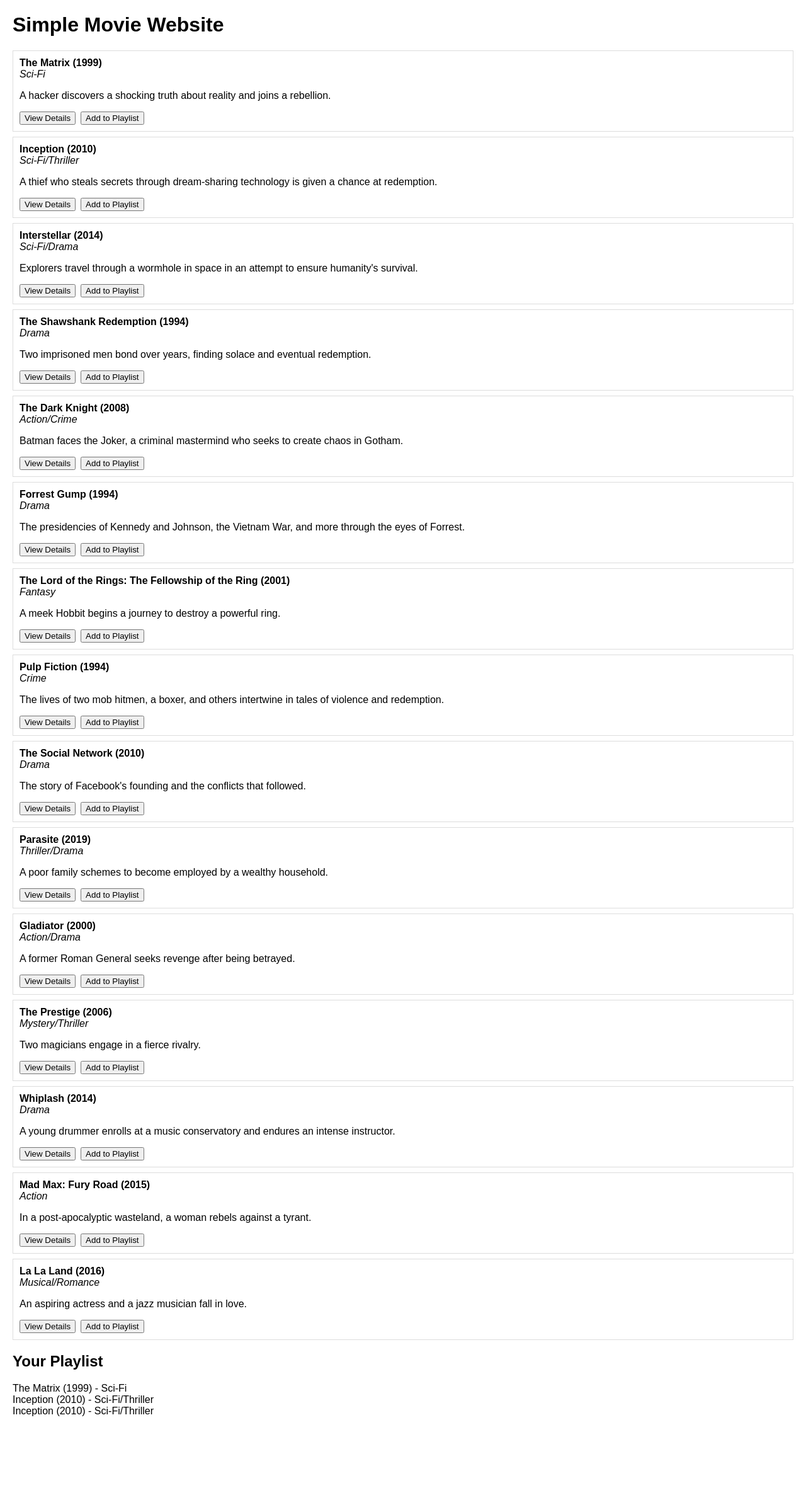
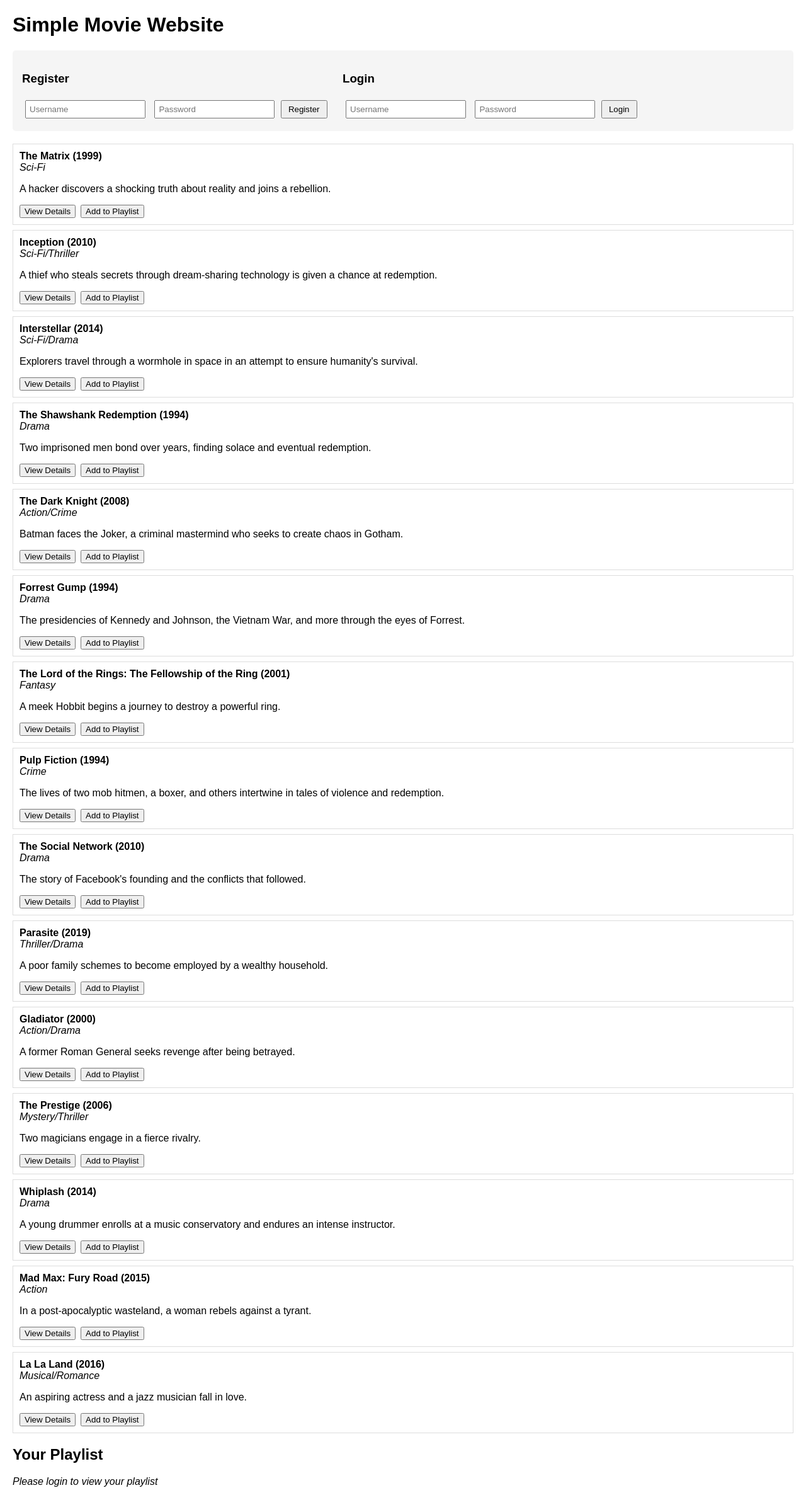
Before and after one commit to CanarysPlayground/Movie_repo, a Flask app: page / in a window 1280 px wide. Shown: the whole page at 63% size. Before the commit the page ends 2248 px from the top, so only its background shows below. Run offline with Flask 2, Linux system fonts and the light colour scheme; data comes from the database, SQL or seed files in the repository.

Commit message:
Implement user authentication system with registration, login, and logout
Co-authored-by: kavyashri-as <213833080+kavyashri-as@users.noreply.github.com>

```diff
--- a/app.py
+++ b/app.py
@@ -1,6 +1,8 @@
-from flask import Flask, request, jsonify, render_template, g, redirect, url_for
+from flask import Flask, request, jsonify, render_template, g, redirect, url_for, session
+from werkzeug.security import generate_password_hash, check_password_hash
 import sqlite3
 import os
+from functools import wraps
 
 DB_PATH = os.path.join(os.path.dirname(__file__), "movies.db")
 
@@ -18,6 +20,23 @@ def init_db():
     db.commit()
 
 app = Flask(__name__)
+app.secret_key = os.environ.get('SECRET_KEY', 'dev-secret-key-change-in-production')
+
+# Authentication helpers
+def login_required(f):
+    @wraps(f)
+    def decorated_function(*args, **kwargs):
+        if 'user_id' not in session:
+            return jsonify({"error": "Authentication required"}), 401
+        return f(*args, **kwargs)
+    return decorated_function
+
+def get_current_user():
+    if 'user_id' not in session:
+        return None
+    db = get_db()
+    cur = db.execute("SELECT id, username FROM users WHERE id = ?", (session['user_id'],))
+    return cur.fetchone()
 
 # Initialize database if it doesn't exist
 if not os.path.exists(DB_PATH):
@@ -33,6 +52,70 @@ def close_connection(exception):
 @app.route("/")
 def index():
     return render_template("index.html")
+
+# API: register user
+@app.route("/api/register", methods=["POST"])
+def register():
+    data = request.get_json()
+    if not data or "username" not in data or "password" not in data:
+        return jsonify({"error": "username and password required"}), 400
+
+    username = data["username"].strip()
+    password = data["password"]
+
+    if len(username) < 3:
+        return jsonify({"error": "Username must be at least 3 characters"}), 400
+    if len(password) < 6:
+        return jsonify({"error": "Password must be at least 6 characters"}), 400
+
+    db = get_db()
+    # Check if username already exists
+    cur = db.execute("SELECT id FROM users WHERE username = ?", (username,))
+    if cur.fetchone():
+        return jsonify({"error": "Username already exists"}), 400
+
+    # Create user
+    password_hash = generate_password_hash(password)
+    db.execute("INSERT INTO users (username, password_hash) VALUES (?, ?)", (username, password_hash))
+    db.commit()
+
+    return jsonify({"status": "success", "message": "User registered successfully"}), 201
+
+# API: login
+@app.route("/api/login", methods=["POST"])
+def login():
+    data = request.get_json()
+    if not data or "username" not in data or "password" not in data:
+        return jsonify({"error": "username and password required"}), 400
+
+    username = data["username"].strip()
+    password = data["password"]
+
+    db = get_db()
+    cur = db.execute("SELECT id, username, password_hash FROM users WHERE username = ?", (username,))
+    user = cur.fetchone()
+
+    if not user or not check_password_hash(user["password_hash"], password):
+        return jsonify({"error": "Invalid username or password"}), 401
+
+    session['user_id'] = user["id"]
+    session['username'] = user["username"]
+
+    return jsonify({"status": "success", "message": "Logged in successfully", "username": user["username"]})
+
+# API: logout
+@app.route("/api/logout", methods=["POST"])
+def logout():
+    session.clear()
+    return jsonify({"status": "success", "message": "Logged out successfully"})
+
+# API: get current user
+@app.route("/api/user", methods=["GET"])
+def current_user():
+    user = get_current_user()
+    if user:
+        return jsonify({"username": user["username"], "id": user["id"]})
+    return jsonify({"error": "Not authenticated"}), 401
 
 # API: list movies
 @app.route("/api/movies", methods=["GET"])
@@ -54,29 +137,39 @@ def movie_details(movie_id):
 
 # API: add movie to playlist
 @app.route("/api/playlist", methods=["POST"])
+@login_required
 def add_to_playlist():
     data = request.get_json()
     if not data or "movie_id" not in data:
         return jsonify({"error": "movie_id required"}), 400
     movie_id = data["movie_id"]
+    user_id = session['user_id']
     db = get_db()
     # check movie exists
     cur = db.execute("SELECT id FROM movies WHERE id = ?", (movie_id,))
     if not cur.fetchone():
         return jsonify({"error": "movie not found"}), 404
+    # check if already in playlist
+    cur = db.execute("SELECT id FROM playlist WHERE user_id = ? AND movie_id = ?", (user_id, movie_id))
+    if cur.fetchone():
+        return jsonify({"error": "Movie already in playlist"}), 400
     # insert to playlist
-    db.execute("INSERT INTO playlist (movie_id) VALUES (?)", (movie_id,))
+    db.execute("INSERT INTO playlist (user_id, movie_id) VALUES (?, ?)", (user_id, movie_id))
     db.commit()
     return jsonify({"status": "added", "movie_id": movie_id})
 
 # API: get playlist
 @app.route("/api/playlist", methods=["GET"])
+@login_required
 def get_playlist():
+    user_id = session['user_id']
     db = get_db()
     cur = db.execute("""
         SELECT p.id as playlist_id, m.id as movie_id, m.title, m.year, m.genre
-        FROM playlist p JOIN movies m ON p.movie_id = m.id ORDER BY p.id
-    """)
+        FROM playlist p JOIN movies m ON p.movie_id = m.id
+        WHERE p.user_id = ?
+        ORDER BY p.id
+    """, (user_id,))
     items = [dict(row) for row in cur.fetchall()]
     return jsonify(items)
 
--- a/schema.sql
+++ b/schema.sql
@@ -1,5 +1,13 @@
 DROP TABLE IF EXISTS movies;
 DROP TABLE IF EXISTS playlist;
+DROP TABLE IF EXISTS users;
+
+CREATE TABLE users (
+    id INTEGER PRIMARY KEY AUTOINCREMENT,
+    username TEXT UNIQUE NOT NULL,
+    password_hash TEXT NOT NULL,
+    created_at TIMESTAMP DEFAULT CURRENT_TIMESTAMP
+);
 
 CREATE TABLE movies (
     id INTEGER PRIMARY KEY AUTOINCREMENT,
@@ -11,8 +19,10 @@ CREATE TABLE movies (
 
 CREATE TABLE playlist (
     id INTEGER PRIMARY KEY AUTOINCREMENT,
+    user_id INTEGER NOT NULL,
     movie_id INTEGER NOT NULL,
     added_at TIMESTAMP DEFAULT CURRENT_TIMESTAMP,
+    FOREIGN KEY(user_id) REFERENCES users(id),
     FOREIGN KEY(movie_id) REFERENCES movies(id)
 );
 
--- a/templates/index.html
+++ b/templates/index.html
@@ -8,16 +8,137 @@
     .movie { border: 1px solid #ddd; padding: 10px; margin-bottom: 8px; }
     .controls { margin-top: 10px; }
     #playlist { margin-top: 20px; }
+    #authSection { margin-bottom: 20px; padding: 15px; background: #f5f5f5; border-radius: 5px; }
+    .auth-form { display: inline-block; margin-right: 20px; }
+    .auth-form input { margin: 5px; padding: 5px; }
+    .auth-form button { padding: 5px 10px; }
+    #userInfo { display: none; }
+    #loginForms { display: block; }
+    .error { color: red; }
+    .success { color: green; }
   </style>
 </head>
 <body>
   <h1>Simple Movie Website</h1>
+
+  <div id="authSection">
+    <div id="loginForms">
+      <div class="auth-form">
+        <h3>Register</h3>
+        <input type="text" id="regUsername" placeholder="Username" />
+        <input type="password" id="regPassword" placeholder="Password" />
+        <button onclick="register()">Register</button>
+      </div>
+      <div class="auth-form">
+        <h3>Login</h3>
+        <input type="text" id="loginUsername" placeholder="Username" />
+        <input type="password" id="loginPassword" placeholder="Password" />
+        <button onclick="login()">Login</button>
+      </div>
+    </div>
+    <div id="userInfo">
+      <p>Welcome, <strong id="currentUsername"></strong>!</p>
+      <button onclick="logout()">Logout</button>
+    </div>
+    <div id="authMessage"></div>
+  </div>
+
   <div id="movies"></div>
 
   <h2>Your Playlist</h2>
   <div id="playlist"></div>
 
 <script>
+let currentUser = null;
+
+async function checkAuth() {
+  try {
+    const res = await fetch('/api/user');
+    if (res.ok) {
+      const data = await res.json();
+      currentUser = data;
+      document.getElementById('loginForms').style.display = 'none';
+      document.getElementById('userInfo').style.display = 'block';
+      document.getElementById('currentUsername').textContent = data.username;
+      return true;
+    } else {
+      currentUser = null;
+      document.getElementById('loginForms').style.display = 'block';
+      document.getElementById('userInfo').style.display = 'none';
+      return false;
+    }
+  } catch (e) {
+    console.error('Auth check failed:', e);
+    return false;
+  }
+}
+
+async function register() {
+  const username = document.getElementById('regUsername').value;
+  const password = document.getElementById('regPassword').value;
+  const msgDiv = document.getElementById('authMessage');
+
+  try {
+    const res = await fetch('/api/register', {
+      method: 'POST',
+      headers: {'Content-Type': 'application/json'},
+      body: JSON.stringify({username, password})
+    });
+    const data = await res.json();
+
+    if (res.ok) {
+      msgDiv.innerHTML = '<p class="success">' + data.message + ' Please login.</p>';
+      document.getElementById('regUsername').value = '';
+      document.getElementById('regPassword').value = '';
+    } else {
+      msgDiv.innerHTML = '<p class="error">' + data.error + '</p>';
+    }
+  } catch (e) {
+    msgDiv.innerHTML = '<p class="error">Registration failed</p>';
+  }
+}
+
+async function login() {
+  const username = document.getElementById('loginUsername').value;
+  const password = document.getElementById('loginPassword').value;
+  const msgDiv = document.getElementById('authMessage');
+
+  try {
+    const res = await fetch('/api/login', {
+      method: 'POST',
+      headers: {'Content-Type': 'application/json'},
+      body: JSON.stringify({username, password})
+    });
+    const data = await res.json();
+
+    if (res.ok) {
+      msgDiv.innerHTML = '<p class="success">' + data.message + '</p>';
+      document.getElementById('loginUsername').value = '';
+      document.getElementById('loginPassword').value = '';
+      await checkAuth();
+      fetchMovies();
+      loadPlaylist();
+    } else {
+      msgDiv.innerHTML = '<p class="error">' + data.error + '</p>';
+    }
+  } catch (e) {
+    msgDiv.innerHTML = '<p class="error">Login failed</p>';
+  }
+}
+
+async function logout() {
+  try {
+    await fetch('/api/logout', { method: 'POST' });
+    currentUser = null;
+    document.getElementById('authMessage').innerHTML = '<p class="success">Logged out successfully</p>';
+    await checkAuth();
+    document.getElementById('movies').innerHTML = '';
+    document.getElementById('playlist').innerHTML = '<em>Please login to view your playlist</em>';
+  } catch (e) {
+    console.error('Logout failed:', e);
+  }
+}
+
 async function fetchMovies() {
   const res = await fetch('/api/movies');
   const movies = await res.json();
@@ -38,6 +159,10 @@ async function fetchMovies() {
     addBtn.textContent = 'Add to Playlist';
     addBtn.style.marginLeft = '8px';
     addBtn.onclick = async () => {
+      if (!currentUser) {
+        alert('Please login to add movies to your playlist');
+        return;
+      }
       const pres = await fetch('/api/playlist', {
         method: 'POST',
         headers: {'Content-Type': 'application/json'},
@@ -53,14 +178,25 @@ async function fetchMovies() {
 }
 
 async function loadPlaylist() {
+  if (!currentUser) {
+    document.getElementById('playlist').innerHTML = '<em>Please login to view your playlist</em>';
+    return;
+  }
+
   const res = await fetch('/api/playlist');
+  if (res.status === 401) {
+    document.getElementById('playlist').innerHTML = '<em>Please login to view your playlist</em>';
+    return;
+  }
+
   const items = await res.json();
   const container = document.getElementById('playlist');
   if (items.length === 0) { container.innerHTML = '<em>Playlist is empty</em>'; return; }
   container.innerHTML = items.map(i => `<div>${i.title} (${i.year}) - ${i.genre}</div>`).join('');
 }
 
-window.onload = () => {
+window.onload = async () => {
+  await checkAuth();
   fetchMovies();
   loadPlaylist();
 };
```
Also changed, not shown: movies.db (deleted), 1 other file.
